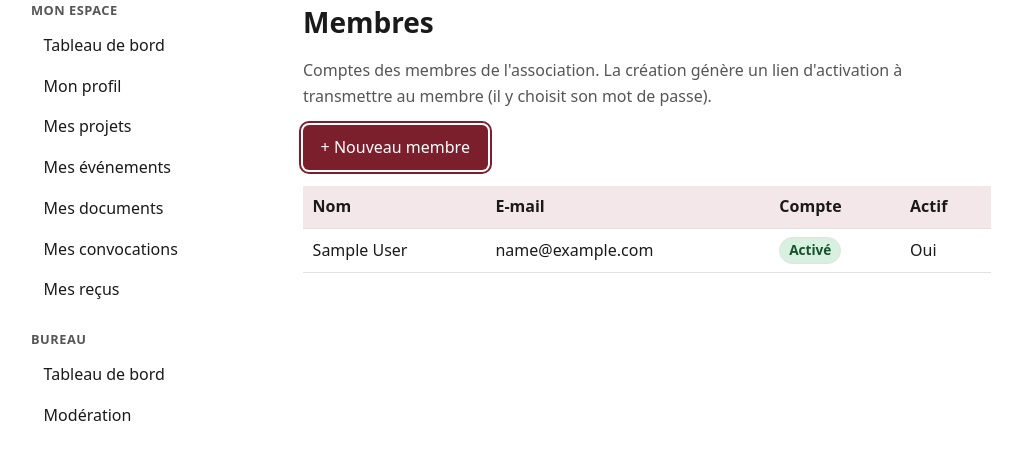
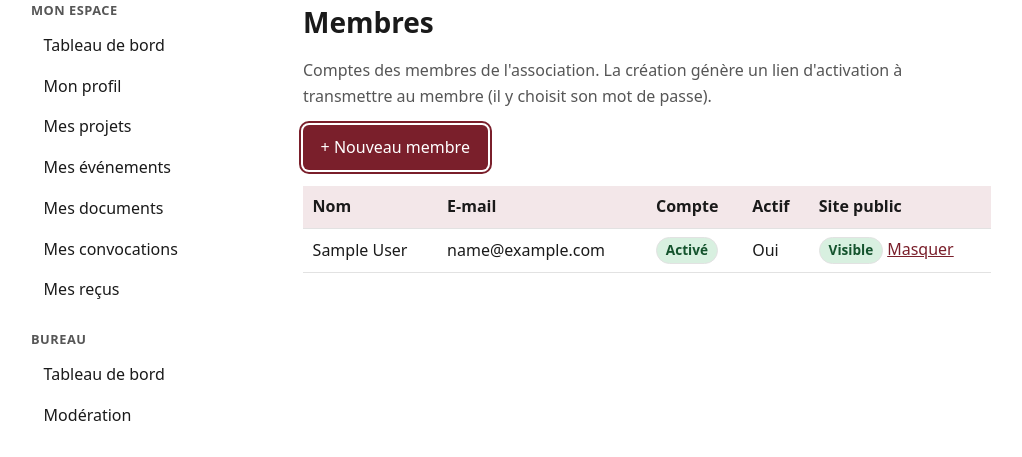
Before and after one commit to Hsbtqemy/Improliante, a Django app: page /bureau/membres/ in a window 1280 px wide. Shown: the part 153-610 px from the top of the page, without its empty margins (129-1151 px from the left). Run offline with Django 5.2, Linux system fonts and the light colour scheme; a user stored in the database is signed in; tables that the repository leaves empty hold one stand-in row (values such as "Sample post"); parts of the project's set-up code (start-up, migrations or seed data) failed here and were passed over.

Commit message:
feat(backoffice): bascule « visible sur le site » des membres
Ajoute un bouton Publier/Masquer (POST, @bureau_requis @require_POST) et une
colonne « Site public » dans l'écran bureau Membres : le bureau règle la
visibilité publique sans passer par l'admin Django. Opt-in inchangé
(visible_sur_site défaut False ; le membre ne peut pas se publier lui-même). +2 tests.

Co-Authored-By: Claude Opus 4.8 (1M context) <noreply@anthropic.com>

```diff
--- a/apps/backoffice/urls.py
+++ b/apps/backoffice/urls.py
@@ -14,6 +14,11 @@ urlpatterns = [
     path("bureau/equipe/", views.equipe_bureau, name="equipe_bureau"),
     path("bureau/membres/", views.liste_membres, name="liste_membres"),
     path("bureau/membres/nouveau/", views.creer_membre, name="creer_membre"),
+    path(
+        "bureau/membres/<int:pk>/visibilite/",
+        views.basculer_visibilite_membre,
+        name="basculer_visibilite_membre",
+    ),
     path("bureau/moderation/", views.file_moderation, name="file_moderation"),
     path("bureau/moderation/projet/<int:pk>/", views.moderer_projet, name="moderer_projet"),
     path(
--- a/apps/backoffice/views.py
+++ b/apps/backoffice/views.py
@@ -177,6 +177,21 @@ def liste_membres(request):
     )
     page = paginer(request, membres)
     return render(request, "backoffice/membres_liste.html", {"membres": page, "page": page})
+
+
+@bureau_requis
+@require_POST
+def basculer_visibilite_membre(request, pk):
+    """Publie/dépublie un membre sur le site public (bascule `visible_sur_site`).
+
+    C'est le bureau qui décide de l'affichage public : le membre ne peut pas se
+    publier lui-même (le champ n'est pas exposé dans « Mon profil »)."""
+    membre = get_object_or_404(Membre, pk=pk)
+    membre.visible_sur_site = not membre.visible_sur_site
+    membre.save(update_fields=["visible_sur_site", "date_modification"])
+    etat = "visible sur le site" if membre.visible_sur_site else "masqué du site"
+    messages.success(request, f"{membre} est désormais {etat}.")
+    return redirect("backoffice:liste_membres")
 
 
 @bureau_requis
--- a/front/templates/backoffice/membres_liste.html
+++ b/front/templates/backoffice/membres_liste.html
@@ -23,6 +23,7 @@
         <th scope="col">E-mail</th>
         <th scope="col">Compte</th>
         <th scope="col">Actif</th>
+        <th scope="col">Site public</th>
       </tr>
     </thead>
     <tbody>
@@ -38,9 +39,22 @@
             {% endif %}
           </td>
           <td>{% if membre.actif %}Oui{% else %}Non{% endif %}</td>
+          <td>
+            {% if membre.visible_sur_site %}
+              <span class="badge badge--publie">Visible</span>
+            {% else %}
+              <span class="badge">Masqué</span>
+            {% endif %}
+            <form method="post" action="{% url 'backoffice:basculer_visibilite_membre' membre.pk %}" style="display: inline">
+              {% csrf_token %}
+              <button type="submit" class="bouton-texte">
+                {% if membre.visible_sur_site %}Masquer{% else %}Publier{% endif %}
+              </button>
+            </form>
+          </td>
         </tr>
       {% empty %}
-        <tr><td colspan="4">Aucun membre pour l'instant.</td></tr>
+        <tr><td colspan="5">Aucun membre pour l'instant.</td></tr>
       {% endfor %}
     </tbody>
   </table>
```
Also changed, not shown: apps/backoffice/tests.py (+26 -0 lines).
